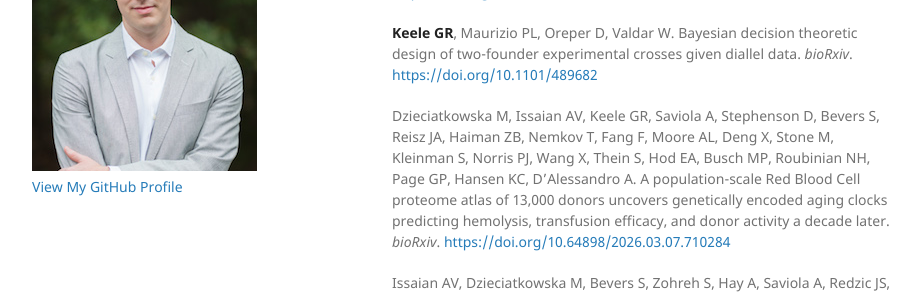
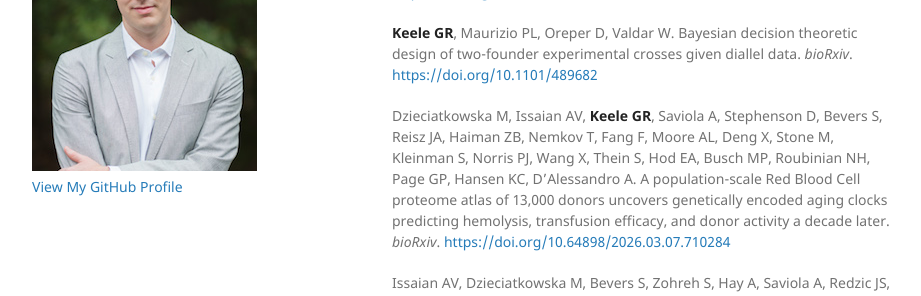
Before and after one commit to gkeele/gkeele.github.io, a Jekyll site: the page built from publications.md, in a window 1280 px wide and 900 px high. Shown: the part 244-540 px from the top of the window, without its empty margins (178-1099 px from the left). Built offline with Jekyll 4.4.1, drawn with Linux system fonts in a browser that asks for light colours; our own code applies the rules of GitHub Pages for plain Markdown files.

```diff
--- a/publications.md
+++ b/publications.md
@@ -11,7 +11,7 @@ layout: default
 
 **Keele GR**, Maurizio PL, Oreper D, Valdar W. Bayesian decision theoretic design of two-founder experimental crosses given diallel data. *bioRxiv*. [https://doi.org/10.1101/489682](https://doi.org/10.1101/489682)
 
-Dzieciatkowska M, Issaian AV, Keele GR, Saviola A, Stephenson D, Bevers S, Reisz JA, Haiman ZB, Nemkov T, Fang F, Moore AL, Deng X, Stone M, Kleinman S, Norris PJ, Wang X, Thein S, Hod EA, Busch MP, Roubinian NH, Page GP, Hansen KC, D'Alessandro A. A population-scale Red Blood Cell proteome atlas of 13,000 donors uncovers genetically encoded aging clocks predicting hemolysis, transfusion efficacy, and donor activity a decade later. *bioRxiv*. [https://doi.org/10.64898/2026.03.07.710284](https://doi.org/10.64898/2026.03.07.710284)
+Dzieciatkowska M, Issaian AV, **Keele GR**, Saviola A, Stephenson D, Bevers S, Reisz JA, Haiman ZB, Nemkov T, Fang F, Moore AL, Deng X, Stone M, Kleinman S, Norris PJ, Wang X, Thein S, Hod EA, Busch MP, Roubinian NH, Page GP, Hansen KC, D'Alessandro A. A population-scale Red Blood Cell proteome atlas of 13,000 donors uncovers genetically encoded aging clocks predicting hemolysis, transfusion efficacy, and donor activity a decade later. *bioRxiv*. [https://doi.org/10.64898/2026.03.07.710284](https://doi.org/10.64898/2026.03.07.710284)
 
 Issaian AV, Dzieciatkowska M, Bevers S, Zohreh S, Hay A, Saviola A, Redzic JS, Reisz JA, **Keele GR**, Cendali FI, Haiman ZB, Nemkov T, Stephenson D, Lisk C, Vallese F, Palsson BO, King SB, Page GP, Doctor A, Hudson KE, Hansen KC, Irwin DC, Mohandas N, Zimring JC, Eisenmesser EZ, D'Alessandro A. Deep red blood cell proteome defines the Band 3 N-terminus interactome as a regulator of hypoxic adaptation via BLVRB-dependent S-nitroso transfer. *bioRxiv*. [https://doi.org/10.1101/2025.11.29.691178](https://doi.org/10.1101/2025.11.29.691178)
 
```
